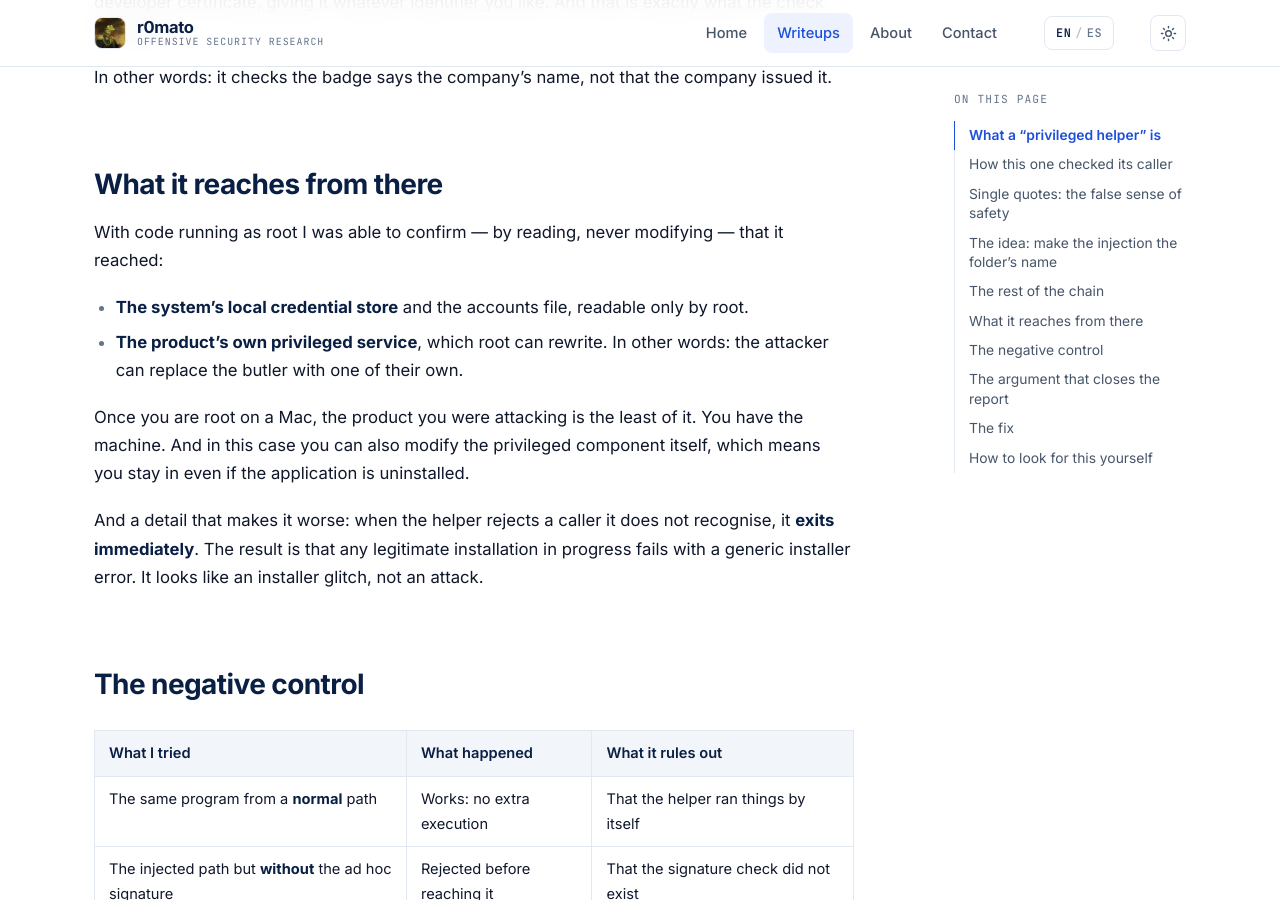
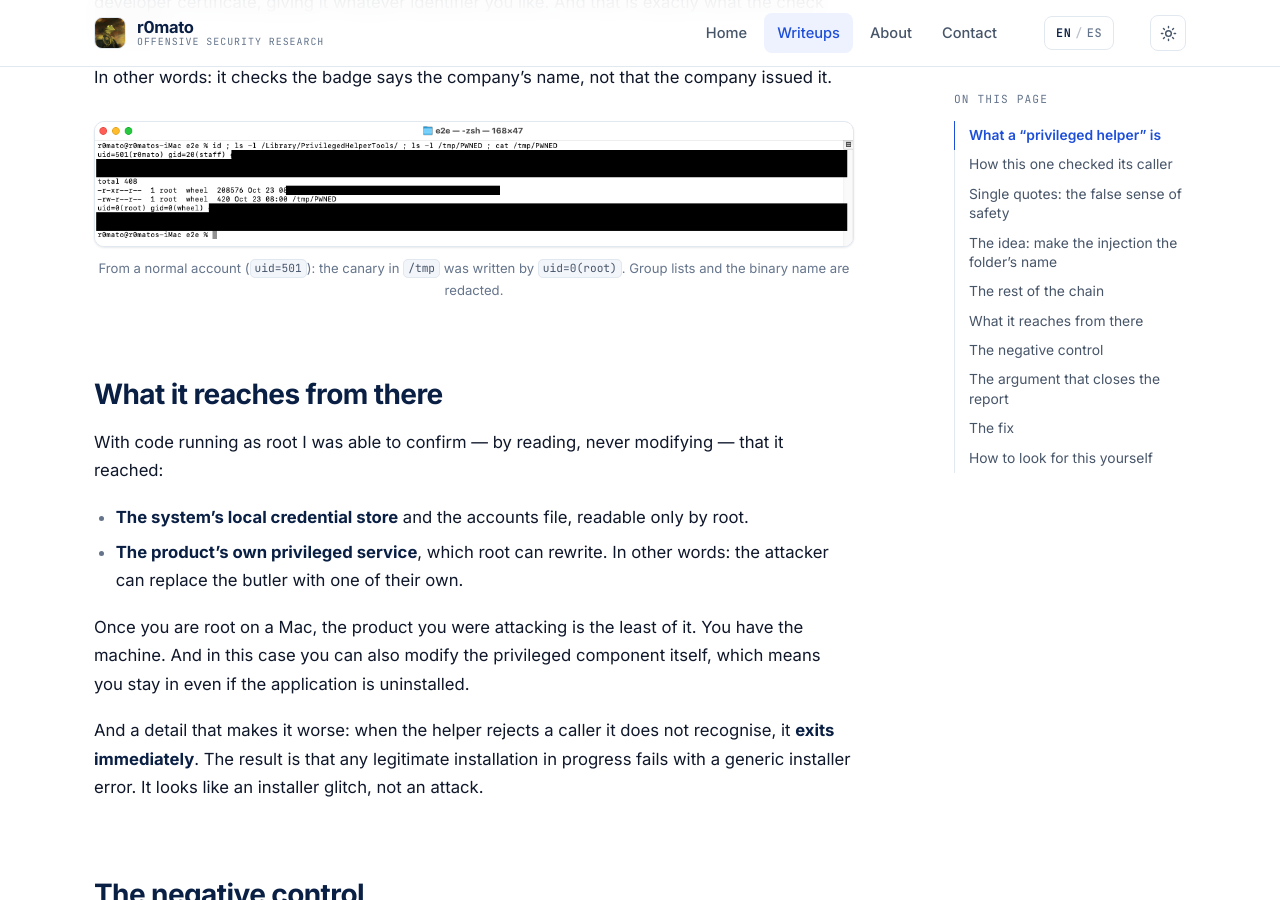
Before and after one commit to r0mato/r0mato.github.io, a Jekyll site: the page built from _posts/2026-11-11-folder-name-command-injection-macos-helper-en.md, in a window 1280 px wide and 900 px high, scrolled down 3714 px. Built offline with Jekyll 4.4.1, drawn with Linux system fonts in a browser that asks for light colours.

Commit message:
writeup del ayudante privilegiado: la captura del canario de root
Un usuario con uid 501 lanza id, lista el directorio de ayudantes y lee el
fichero canario de /tmp: lo escribio uid=0(root). Es la prueba entera del
hallazgo en una sola pantalla.

Censura con rectangulo opaco sobre el nombre del binario del ayudante y
sobre las dos listas de grupos, que incluian un grupo con el nombre del
producto. Esas listas se parten en varias filas y el identificador caia al
principio de una continuacion, fuera del rectangulo del primer intento: por
eso las filas continuadas se tapan enteras. Se vio la imagen corregida antes
de instalarla.

Se reescriben alt y leyenda en los dos idiomas: los que habia describian una
lectura de ficheros de root que esta captura no enseña, y una leyenda tiene
que decir lo que se ve.

Co-Authored-By: Claude Opus 5 <noreply@anthropic.com>

```diff
--- a/_posts/2026-11-11-folder-name-command-injection-macos-helper-en.md
+++ b/_posts/2026-11-11-folder-name-command-injection-macos-helper-en.md
@@ -131,13 +131,11 @@ what the check looked at.
 
 In other words: it checks the badge says the company's name, not that the company issued it.
 
-{% comment %} PENDIENTE DE CAPTURA — quita esta linea y la de cierre cuando exista el fichero
 <figure>
   <img src="{{ '/assets/img/writeups/inyeccion-nombre-carpeta/01-root-conseguido.png' | relative_url }}"
-       alt="Unprivileged user's terminal showing the canary file written by root and the contents of root-only files">
-  <figcaption>From an unprivileged account: files only root can read, on screen.</figcaption>
+       alt="Unprivileged user's terminal: their own id is uid=501, and the canary file in /tmp, created by root, contains uid=0(root)">
+  <figcaption>From a normal account (<code>uid=501</code>): the canary in <code>/tmp</code> was written by <code>uid=0(root)</code>. Group lists and the binary name are redacted.</figcaption>
 </figure>
-{% endcomment %}
 
 ## What it reaches from there
 
```
Also changed, not shown: _posts/2026-11-11-inyeccion-nombre-carpeta-helper-privilegiado-macos.md (+2 -4 lines), assets/img/writeups/inyeccion-nombre-carpeta/01-root-conseguido.png (added).
